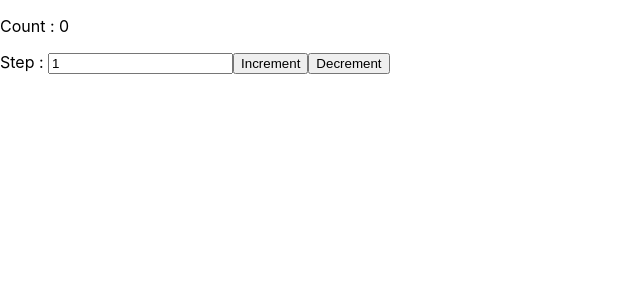
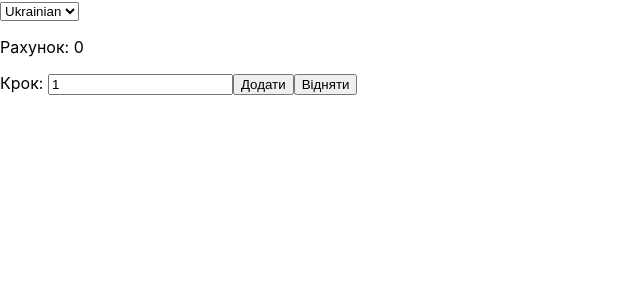
Before and after one commit to vlasoffivan95/redux-example, a React (Create React App) app: page / in a window 1280 px wide. Shown: the top 300 px of the page, without its empty margins (0-640 px from the left). Built offline with nearby package versions, Linux system fonts and the light colour scheme.

Commit message:
add language set

```diff
--- a/src/components/Counter/index.jsx
+++ b/src/components/Counter/index.jsx
@@ -1,33 +1,76 @@
 import React from "react";
 import { connect } from "react-redux";
 import { increment, decrement, setStep } from "../../store/slices/counterSlice";
+import { setLanguage } from "../../store/slices/langSlice";
+import CONSTANTS from "../../constants";
+
+const {
+  LANGUAGE: { EN_US, UA_UA },
+} = CONSTANTS;
+
+const translations = new Map([
+  [
+    EN_US,
+    {
+      countText: "Count",
+      stepText: "Step",
+      incrementBtn: "Increment",
+      decrementBtn: "Decrement",
+      selectOptionTextMap: {},
+    },
+  ],
+  [
+    UA_UA,
+    {
+      countText: "Рахунок",
+      stepText: "Крок",
+      incrementBtn: "Додати",
+      decrementBtn: "Відняти",
+    },
+  ],
+]);
 
 const Counter = (props) => {
   console.log(props);
-  const { count, step, dispatch, increment, decrement, setStep } = props;
+  const { count, step, language, increment, decrement, setStep, setLanguage } =
+    props;
+
+  const translation = translations.get(language);
+  const { countText, stepText, incrementBtn, decrementBtn } = translation;
+
   return (
     <div>
-      <p>Count : {count}</p>
+      <select
+        value={language}
+        onChange={({ target: { value } }) => setLanguage(value)}
+      >
+        <option value = {EN_US}>English</option>
+        <option value = {UA_UA}>Ukrainian</option>
+      </select>
+      <p>
+        {countText}: {count}
+      </p>
       <label>
-        Step :{" "}
+        {stepText}:{" "}
         <input
           type="number"
           value={step}
           onChange={({ target: { value } }) => setStep(value)}
         />
       </label>
-      <button onClick={()=>increment()}>Increment</button>
-      <button onClick={()=>decrement()}>Decrement</button>
+      <button onClick={() => increment()}>{incrementBtn}</button>
+      <button onClick={() => decrement()}>{decrementBtn}</button>
     </div>
   );
 };
 
 function mapStateToProps(state) {
-  console.log(state)
+  console.log(state);
   return {
-    count:state.counter.count,
-    step:state.counter.step,
-  }
+    count: state.counter.count,
+    step: state.counter.step,
+    language: state.lang,
+  };
 }
 
 // function mapDispatchToProps(dispatch) {
@@ -42,7 +85,10 @@ const mapDispatchToProps = {
   increment,
   decrement,
   setStep,
+  setLanguage,
 };
-const withState = connect(mapStateToProps, mapDispatchToProps);
-const CounterWithState = withState(Counter);
-export default CounterWithState;
+// const withState = connect(mapStateToProps, mapDispatchToProps);
+// const CounterWithState = withState(Counter);
+// export default CounterWithState;
+
+export default connect(mapStateToProps, mapDispatchToProps)(Counter);
--- a/src/store/slices/langSlice.js
+++ b/src/store/slices/langSlice.js
@@ -3,7 +3,7 @@ import CONSTANTS from "../../constants";
 
 const { LANGUAGE } = CONSTANTS;
 
-const initialState = LANGUAGE.EN_US;
+const initialState = LANGUAGE.UA_UA;
 
 const langSlice = createSlice({
   name: "lang",
```
